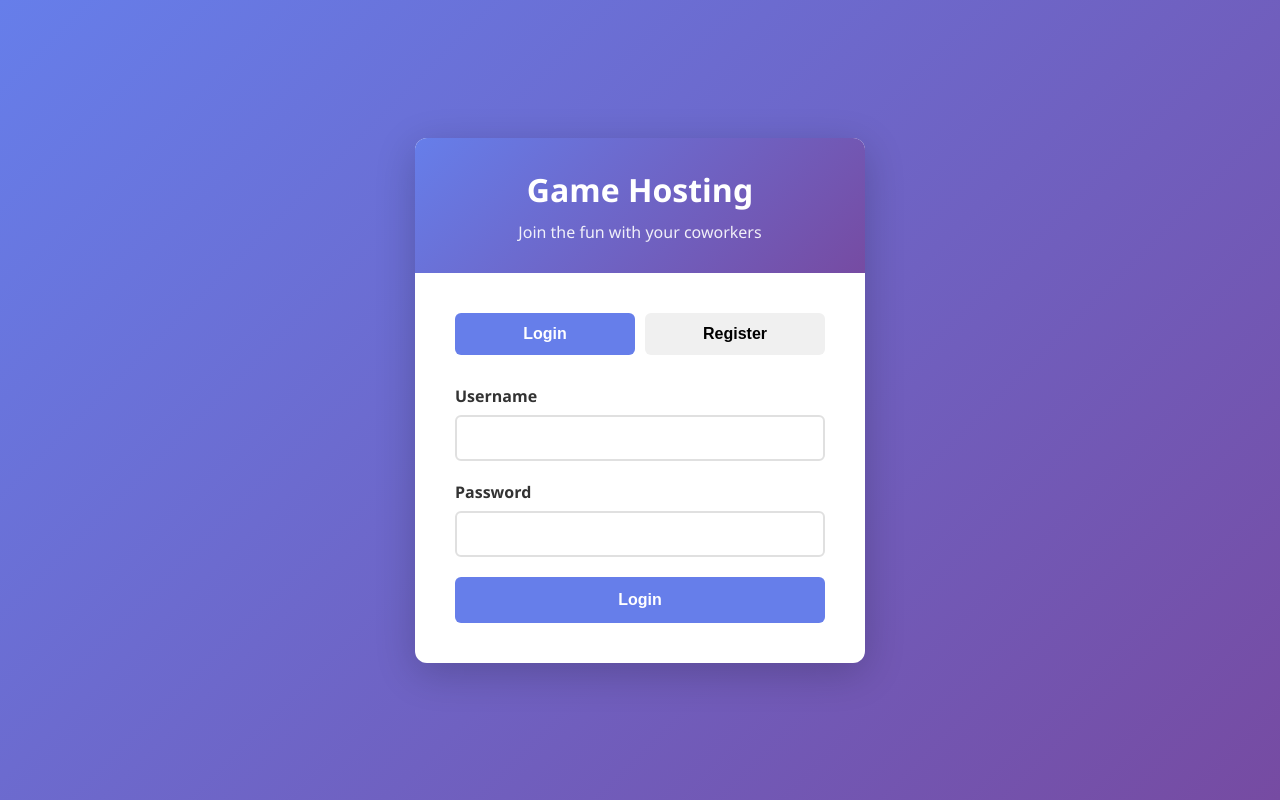
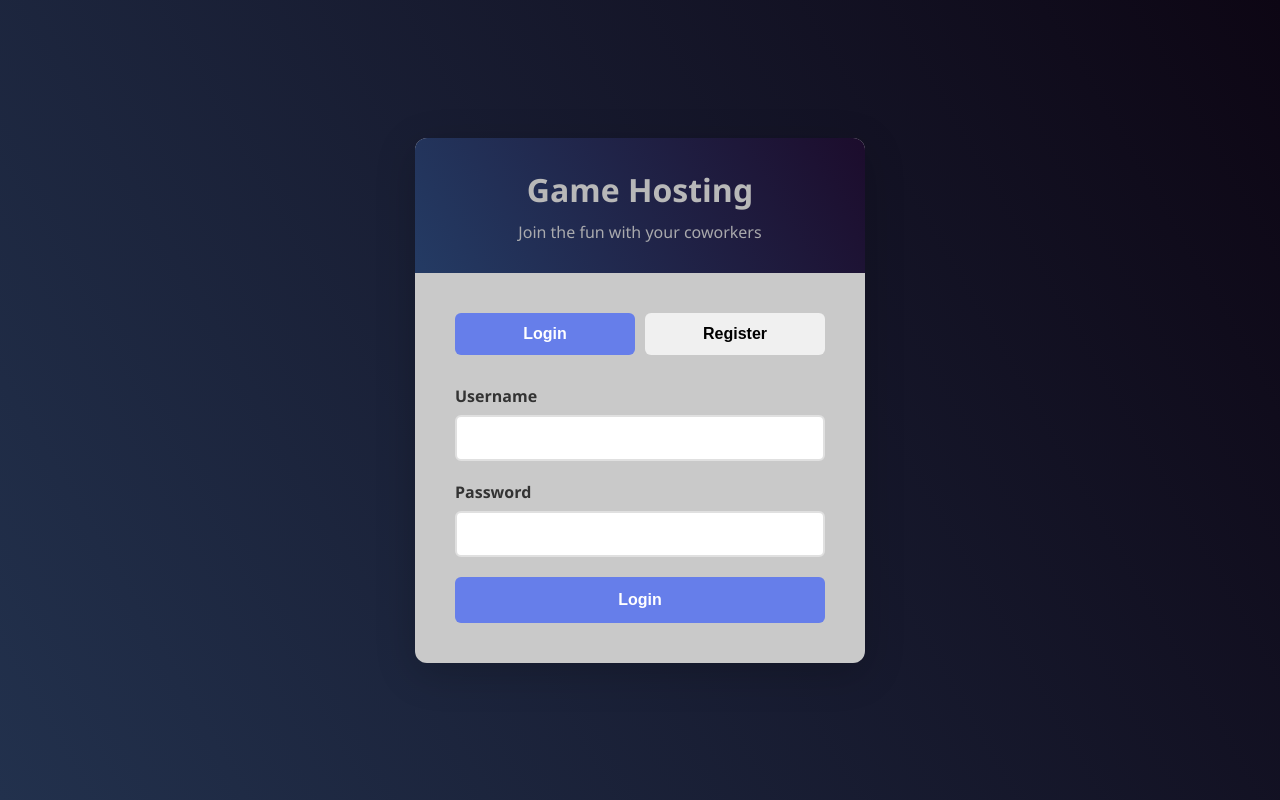
Before and after one commit to mikevskater/LocalGameHosting, a website: page public/index.html in a window 1280 px wide. Drawn offline with nearby package versions, Linux system fonts and the light colour scheme; no server answers.

Commit message:
Update styles: switch to darker theme (body gradient, container background, header gradient and text color)

```diff
--- a/public/css/styles.css
+++ b/public/css/styles.css
@@ -6,7 +6,7 @@
 
 body {
   font-family: 'Segoe UI', Tahoma, Geneva, Verdana, sans-serif;
-  background: linear-gradient(135deg, #667eea 0%, #764ba2 100%);
+  background: linear-gradient(60deg, #22314d 0%, #0d0614 100%);
   min-height: 100vh;
   display: flex;
   justify-content: center;
@@ -15,7 +15,7 @@ body {
 }
 
 .container {
-  background: white;
+  background: rgb(201, 201, 201);
   border-radius: 12px;
   box-shadow: 0 10px 40px rgba(0, 0, 0, 0.2);
   overflow: hidden;
@@ -28,8 +28,8 @@ body {
 }
 
 .header {
-  background: linear-gradient(135deg, #667eea 0%, #764ba2 100%);
-  color: white;
+  background: linear-gradient(60deg, #243b64 0%, #1c0c2c 100%);
+  color: rgb(184, 184, 184);
   padding: 30px;
   text-align: center;
 }
```
